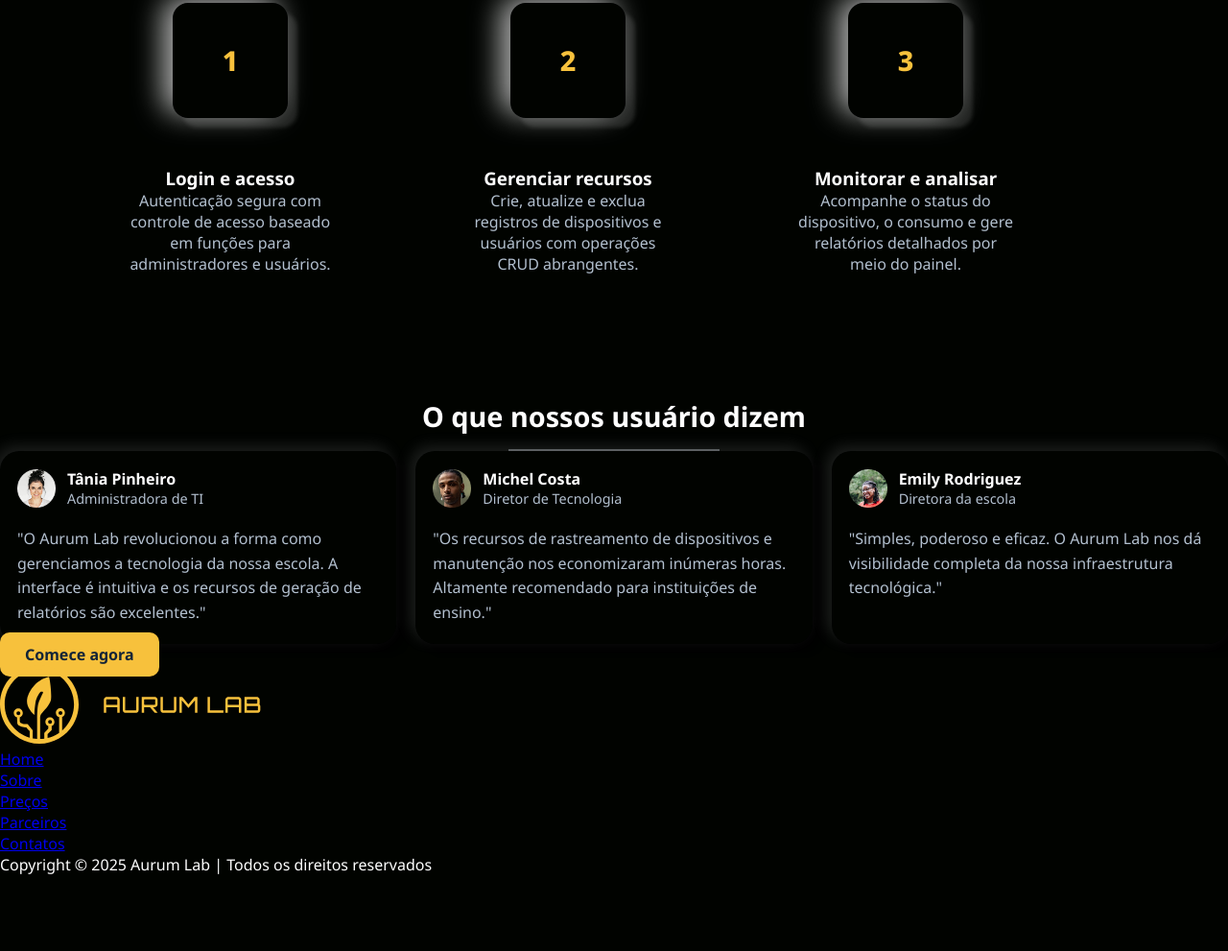
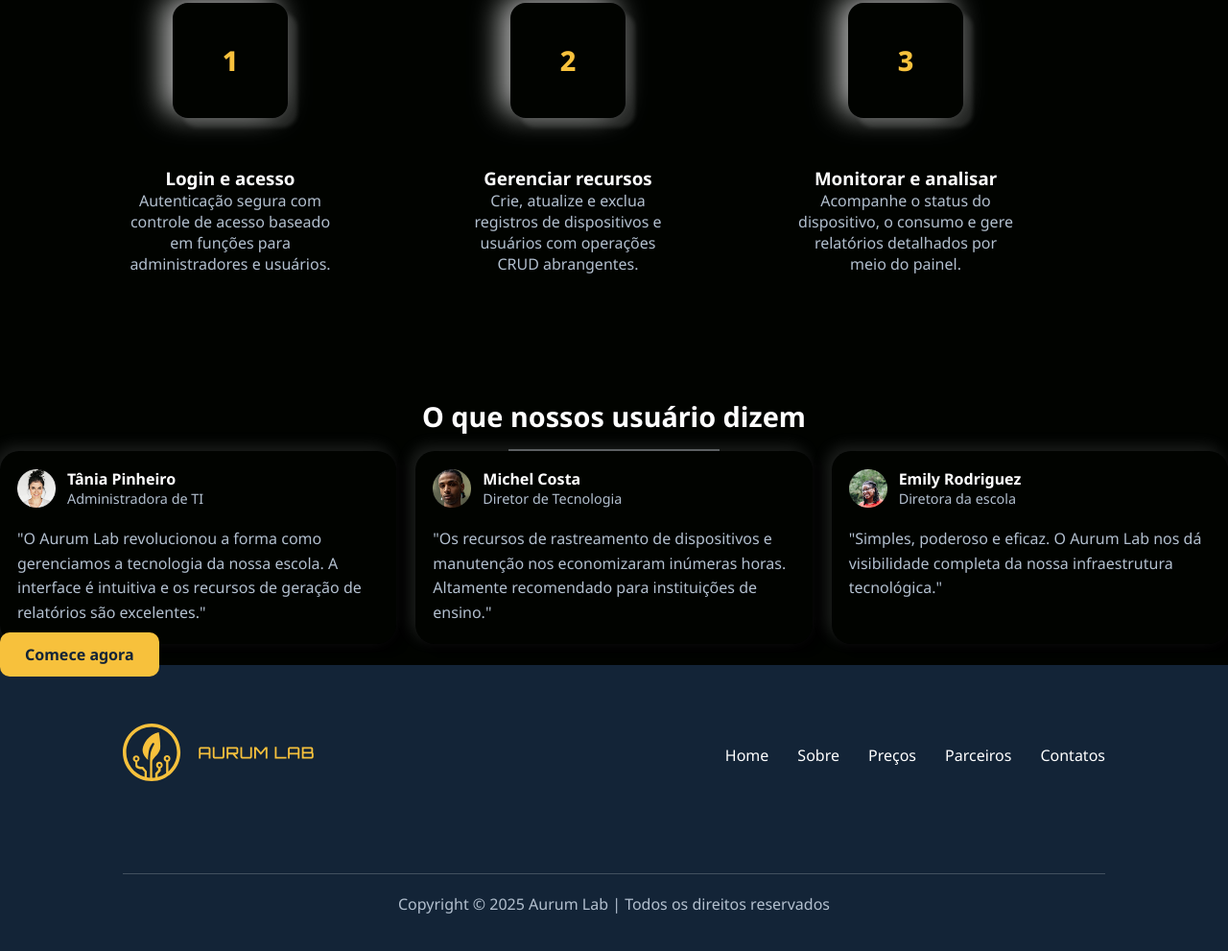
Before and after one commit to Luberlato/Projeto-Aurum-Lab, a plain HTML site: page index.html in a window 1280 px wide. Shown: the part 2547-3538 px from the top of the page at 96% size. Before the commit the page ends 3459 px from the top, so only its background shows below. Drawn offline with Linux system fonts and the light colour scheme.

Commit message:
Finalização da página inicial do projeto

```diff
--- a/styles/style.css
+++ b/styles/style.css
@@ -270,3 +270,41 @@ h2{
     transform: translateY(-10px);
     background-color: #d7a31d;
 }
+.rodape{
+    background-color: var(--fundo);
+    display: flex;
+    flex-direction: column;
+    justify-content: space-around;
+    padding: 2% 10%;
+    color: var(--branco);
+    height: 40vh;
+}
+.rodape-conteudo{
+    display: flex;
+    justify-content: space-between;
+    align-items: center;
+}
+.logo-rodape{
+    width: 200px;
+}
+.lista-rodape{
+    display: flex;
+    gap: 30px;
+    list-style: none;
+
+}
+li a{
+    text-decoration: none;
+    color: var(--branco);
+}
+.linha-divisoria{
+    background-color: var(--borda-suave);
+    height: 1px;
+    margin-top: 20px;
+}
+.direitos{
+    text-align: center;
+    color: var(--texto-suave);
+    font-size: 1em;
+    margin-top: 20px;
+}
```
